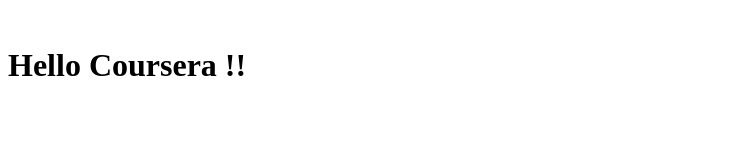
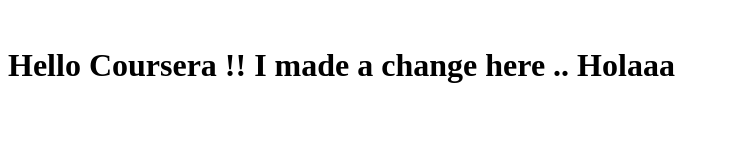
Before and after one commit to hraybi/coursera-test, a plain HTML site: page site/index.html in a window 1280 px wide. Shown: the whole page, without its empty margins (0-730 px from the left). Drawn offline with Linux system fonts and the light colour scheme.

Commit message:
small changes

```diff
--- a/site/index.html
+++ b/site/index.html
@@ -4,6 +4,6 @@
 	<title>Hello Coursera</title>
 </head>
 <body>
-<h1> Hello Coursera !! </h1>
+<h1> Hello Coursera !! I made a change here .. Holaaa</h1>
 </body>
 </html>
```
